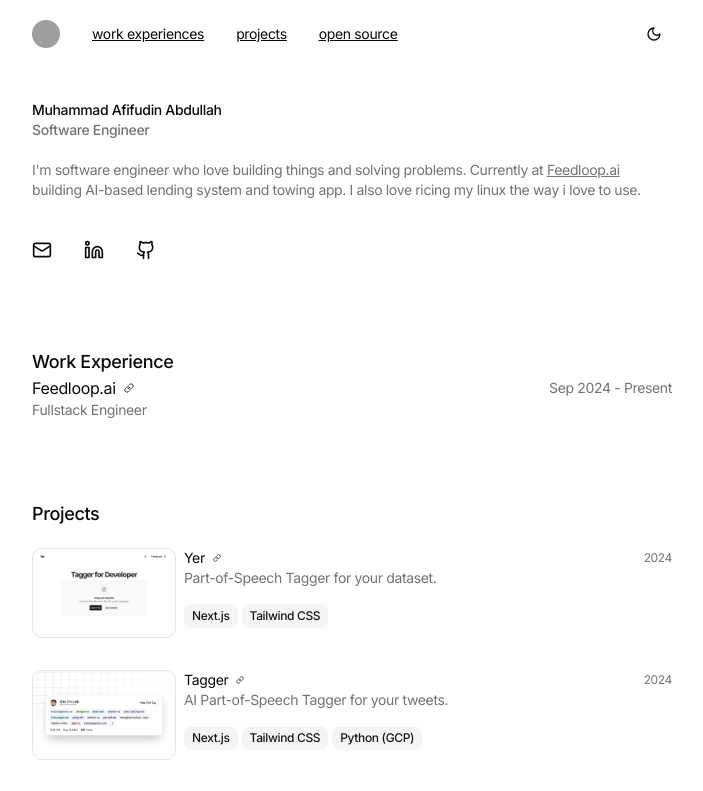
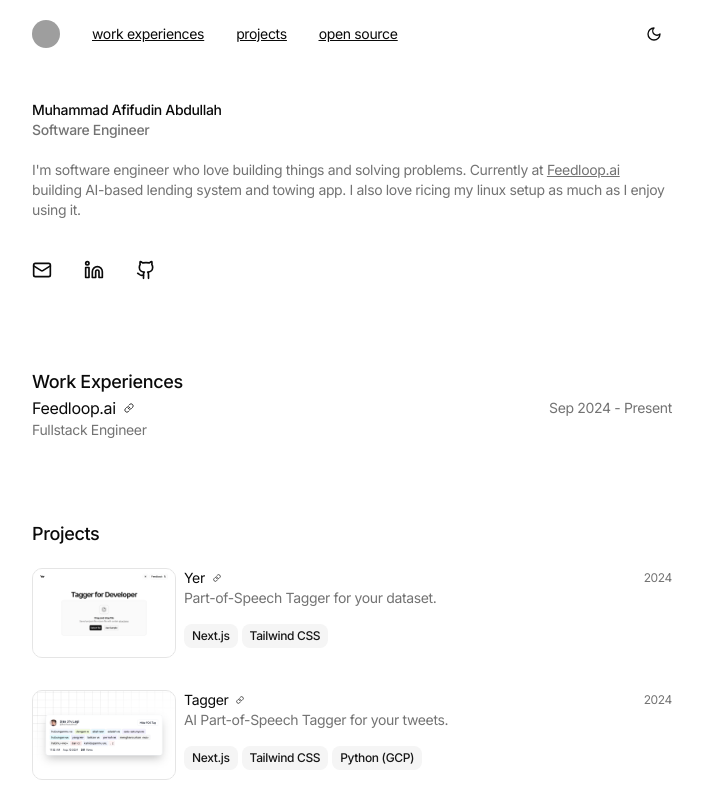
Before and after one commit to afifvdin/afifvdin, a React (Vite) app: page / in a window 1280 px wide. Shown: the top 791 px of the page, without its empty margins (288-991 px from the left). Built offline with nearby package versions, Linux system fonts and the light colour scheme; grey boxes are pictures that could not be loaded.

Commit message:
fix typo

```diff
--- a/src/App.tsx
+++ b/src/App.tsx
@@ -25,7 +25,7 @@ export default function Home() {
             Feedloop.ai
           </a>{" "}
           building AI-based lending system and towing app. I also love ricing my
-          linux the way i love to use.
+          linux setup as much as I enjoy using it.
         </p>
         <div className="mt-8 flex items-center justify-between py-2">
           <ul className="flex items-center gap-8">
@@ -47,7 +47,7 @@ export default function Home() {
           </ul>
         </div>
         <span id="work-experience" />
-        <h2 className="mt-12 text-lg font-medium sm:mt-20">Work Experience</h2>
+        <h2 className="mt-12 text-lg font-medium sm:mt-20">Work Experiences</h2>
         <Work
           company="Feedloop.ai"
           start="Sep 2024"
```
